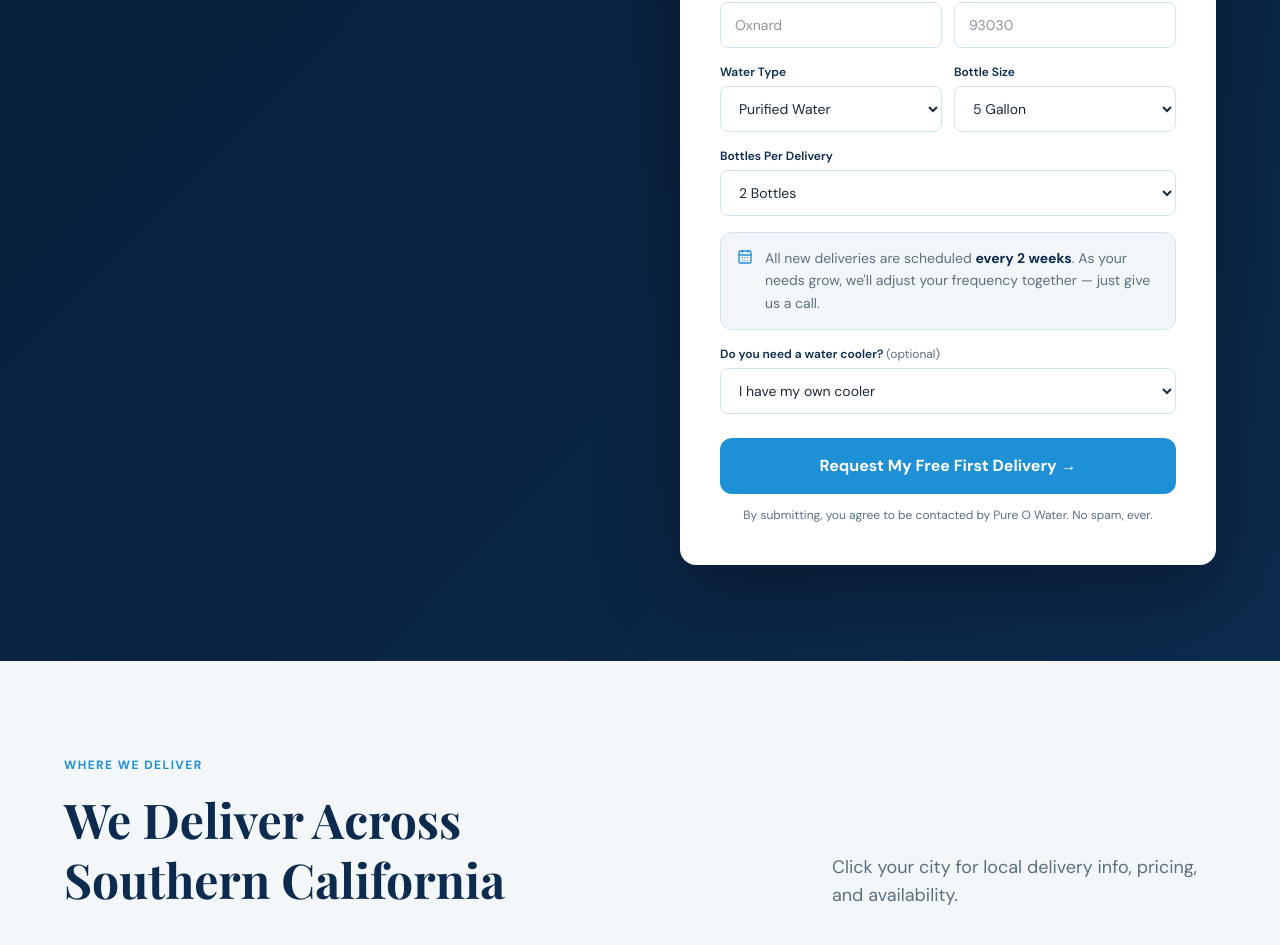
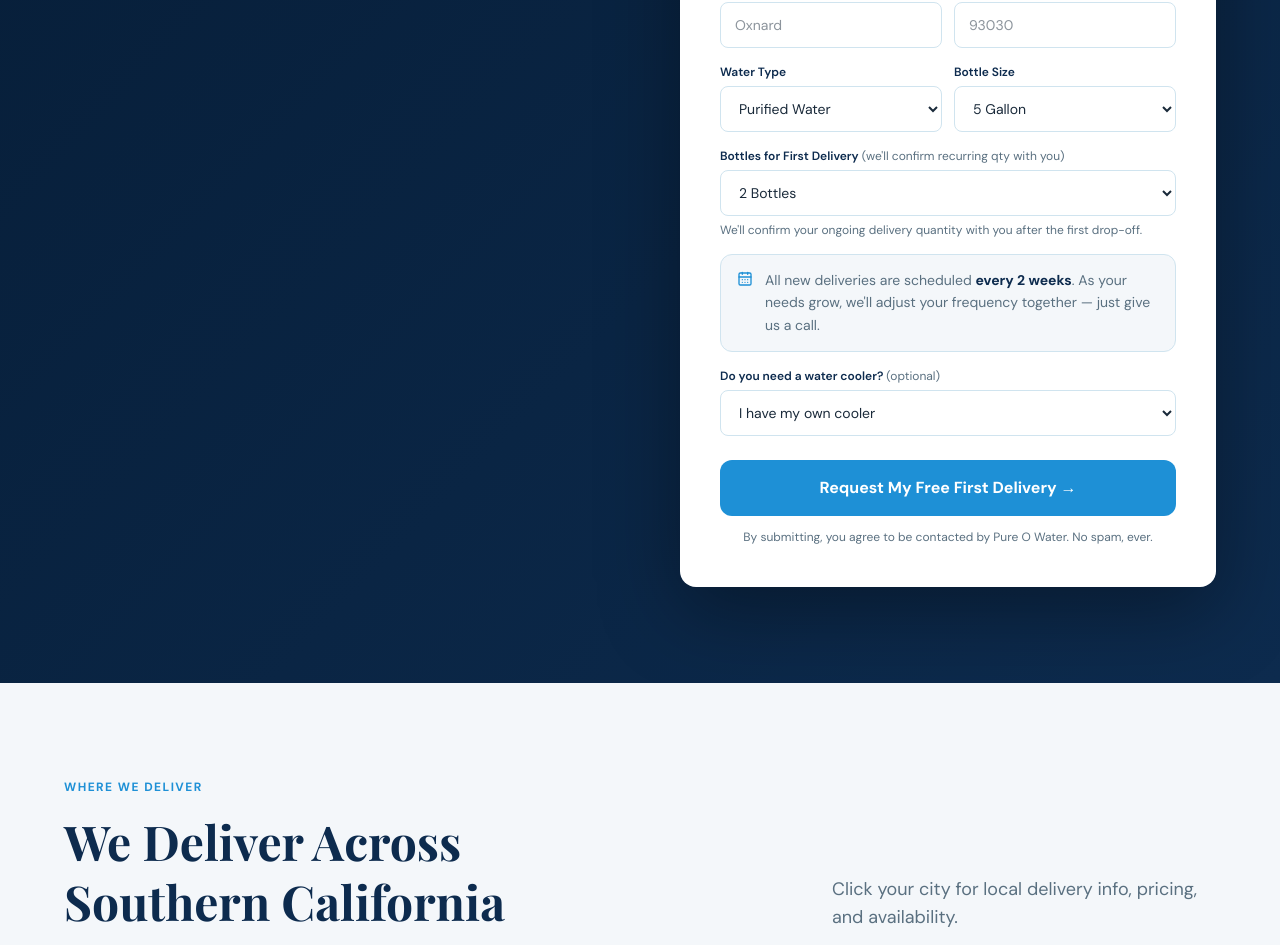
Before and after one commit to theoakagency/pureowater, a Next.js app: page / in a window 1280 px wide. Shown: the part 3138-4083 px from the top of the page. Built offline with nearby package versions, Linux system fonts and the light colour scheme; no server answers; a web font is replaced by a local one.

Commit message:
Clarify bottles field is for first delivery only
Co-Authored-By: Claude Sonnet 4.6 <noreply@anthropic.com>

```diff
--- a/app/api/orders/route.ts
+++ b/app/api/orders/route.ts
@@ -57,7 +57,7 @@ export async function POST(req: NextRequest) {
               </tr>
               <tr><td style="padding:10px 16px;color:#5a7080;font-size:14px;">Water Type</td><td style="padding:10px 16px;font-size:14px;font-weight:600;">${waterType}</td></tr>
               <tr style="background:#fafafa;"><td style="padding:10px 16px;color:#5a7080;font-size:14px;">Bottle Size</td><td style="padding:10px 16px;font-size:14px;">${bottleSize}</td></tr>
-              <tr><td style="padding:10px 16px;color:#5a7080;font-size:14px;">Quantity</td><td style="padding:10px 16px;font-size:14px;">${bottlesPerDelivery}</td></tr>
+              <tr><td style="padding:10px 16px;color:#5a7080;font-size:14px;">First Delivery Qty</td><td style="padding:10px 16px;font-size:14px;">${bottlesPerDelivery}</td></tr>
               <tr style="background:#fafafa;"><td style="padding:10px 16px;color:#5a7080;font-size:14px;">Frequency</td><td style="padding:10px 16px;font-size:14px;">Every 2 weeks to start</td></tr>
               <tr><td style="padding:10px 16px;color:#5a7080;font-size:14px;">Cooler Needed</td><td style="padding:10px 16px;font-size:14px;">${needsCooler}</td></tr>
             </table>
@@ -93,7 +93,7 @@ export async function POST(req: NextRequest) {
             <div style="background:#e8f6fb;border-radius:10px;padding:20px 24px;margin:24px 0;">
               <h3 style="color:#0d2b4e;margin:0 0 12px;font-size:15px;">Your order summary:</h3>
               <p style="margin:4px 0;font-size:14px;color:#1a2a3a;"><strong>${waterType}</strong> — ${bottleSize}</p>
-              <p style="margin:4px 0;font-size:14px;color:#1a2a3a;">${bottlesPerDelivery} per delivery</p>
+              <p style="margin:4px 0;font-size:14px;color:#1a2a3a;">${bottlesPerDelivery} for your first delivery</p>
               <p style="margin:4px 0;font-size:14px;color:#1a2a3a;">Deliveries scheduled every 2 weeks to start</p>
               <p style="margin:4px 0;font-size:14px;color:#1a2a3a;">${address}, ${city}, CA ${zip}</p>
             </div>
--- a/components/OrderForm.tsx
+++ b/components/OrderForm.tsx
@@ -218,13 +218,16 @@ export default function OrderForm() {
 
               {/* Quantity */}
               <div className="mb-4">
-                <label className="block text-xs font-semibold text-[#0d2b4e] mb-1.5">Bottles Per Delivery</label>
+                <label className="block text-xs font-semibold text-[#0d2b4e] mb-1.5">Bottles for First Delivery <span className="text-[#5a7080] font-normal">(we'll confirm recurring qty with you)</span></label>
                 <select value={form.bottlesPerDelivery} onChange={set('bottlesPerDelivery')} className={inputClass('bottlesPerDelivery')}>
                   <option>2 Bottles</option>
                   <option>4 Bottles</option>
                   <option>6 Bottles</option>
                   <option>8+ Bottles</option>
                 </select>
+                <p className="text-xs text-[#5a7080] mt-1.5">
+                  We'll confirm your ongoing delivery quantity with you after the first drop-off.
+                </p>
               </div>
 
               {/* Frequency note */}
```
